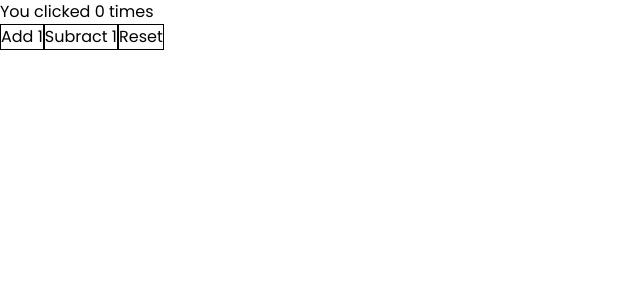
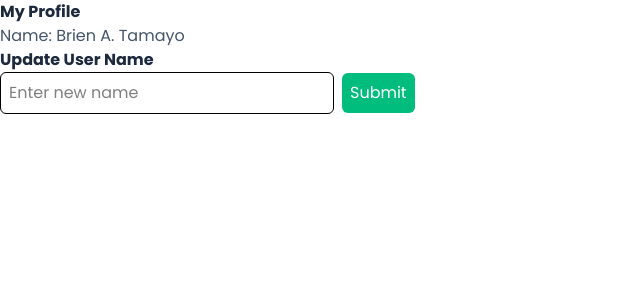
Before and after one commit to brientamayo/React-Course, a React (Vite) app: page / in a window 1280 px wide. Shown: the top 300 px of the page, without its empty margins (0-640 px from the left). Built offline with nearby package versions, Linux system fonts and the light colour scheme.

Commit message:
February 14, 2026
Commit

```diff
--- a/src/App.jsx
+++ b/src/App.jsx
@@ -1,9 +1,14 @@
-import CounterEffect from "./CounterEffect"
+import UserProfile from "./UserProfile"
+import {UserProvider} from './UserContext'
+import UpdateUser from "./UpdateUser"
 function App() {
 
   return (
     <div>
-      <CounterEffect/>
+      <UserProvider>
+        <UserProfile/>
+        <UpdateUser/>
+      </UserProvider>
     </div>
 
   )
--- /dev/null
+++ b/src/UpdateUser.jsx
@@ -0,0 +1,35 @@
+import { useContext, useState } from "react"
+import { UserContext } from "./UserContext"
+
+const UpdateUser = () => {
+    const {updateUser} = useContext(UserContext);
+    const [newName, setNewName] = useState('');
+    const handleSubmit = (e) => {
+        e.preventDefault();
+        if(newName.trim() !== '') {
+            updateUser(newName);
+            setNewName('');
+        }
+    }
+  return (
+    <div>
+      <h1 className="text-slate-800 font-bold">Update User Name</h1>
+      <form onSubmit={handleSubmit}>
+        <input
+            type="text"
+            className="border p-2 mr-2 rounded-md"
+            value={newName}
+            onChange={(e) => setNewName(e.target.value)}
+            placeholder="Enter new name"/>
+        <button
+            className="text-white p-2 bg-emerald-500 cursor-pointer rounded-md"
+            type="submit">
+            Submit
+        </button>
+      </form>
+
+    </div>
+  )
+}
+
+export default UpdateUser
--- /dev/null
+++ b/src/UserContext.jsx
@@ -0,0 +1,14 @@
+import { createContext, useState } from "react";
+export const UserContext = createContext();
+
+export const UserProvider = ({children}) => {
+    const [user, setUser] = useState({name: 'Brien A. Tamayo'});
+    const updateUser = (newName) => {
+        setUser({name: newName});
+    }
+    return(
+        <UserContext.Provider value={{user, updateUser}}>
+            {children}
+        </UserContext.Provider>
+    )
+}
--- /dev/null
+++ b/src/UserProfile.jsx
@@ -0,0 +1,13 @@
+import { useContext } from "react"
+import { UserContext } from "./UserContext"
+const UserProfile = () => {
+    const {user} = useContext(UserContext);
+  return (
+    <div>
+      <h1 className="font-bold text-slate-800">My Profile</h1>
+      <p className="text-slate-600">Name: {user.name}</p>
+    </div>
+  )
+}
+
+export default UserProfile
```
